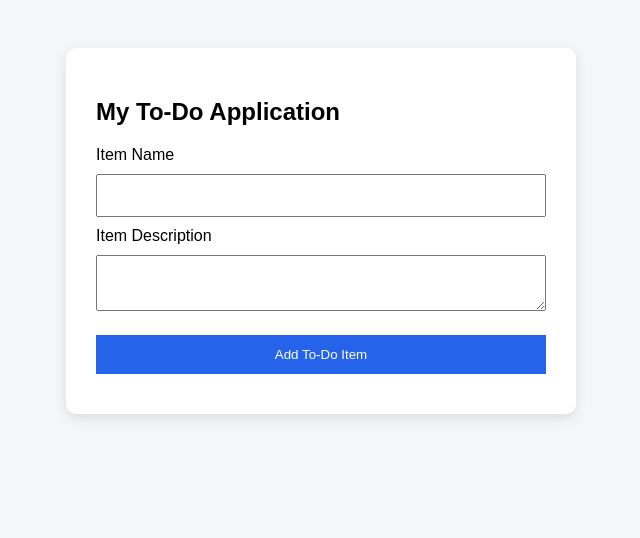
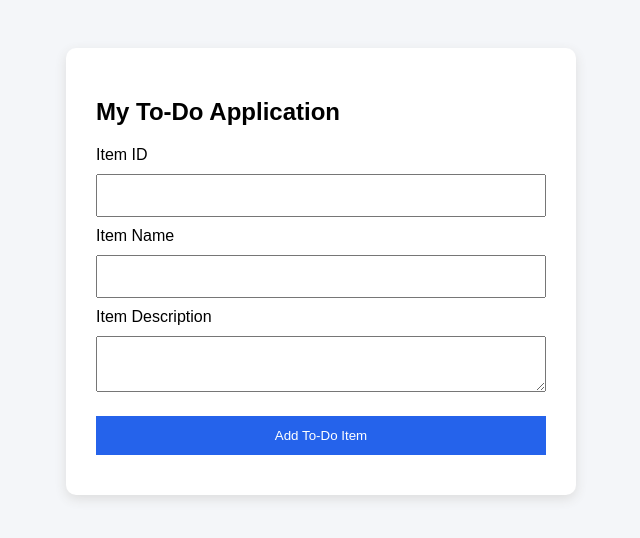
Before and after one commit to khushi5555/Git_and_GitHub_Khushi_Daharwal, a Flask app: page /todo in a window 1280 px wide. Shown: the top 538 px of the page, without its empty margins (319-959 px from the left). Run offline with Flask 3, Linux system fonts and the light colour scheme.

Commit message:
Add Item D field

```diff
--- a/templates/todo.html
+++ b/templates/todo.html
@@ -37,6 +37,10 @@
         <h2>My To-Do Application</h2>
 
         <form action="/submittodoitem" method="POST">
+
+            <label>Item ID</label>
+            <input type="number" name="itemId" required>
+
             <label>Item Name</label>
             <input type="text" name="itemName" required>
 
@@ -44,6 +48,8 @@
             <textarea name="itemDescription" required></textarea>
 
             <button type="submit">Add To-Do Item</button>
+
+
         </form>
     </div>
 </body>
```
